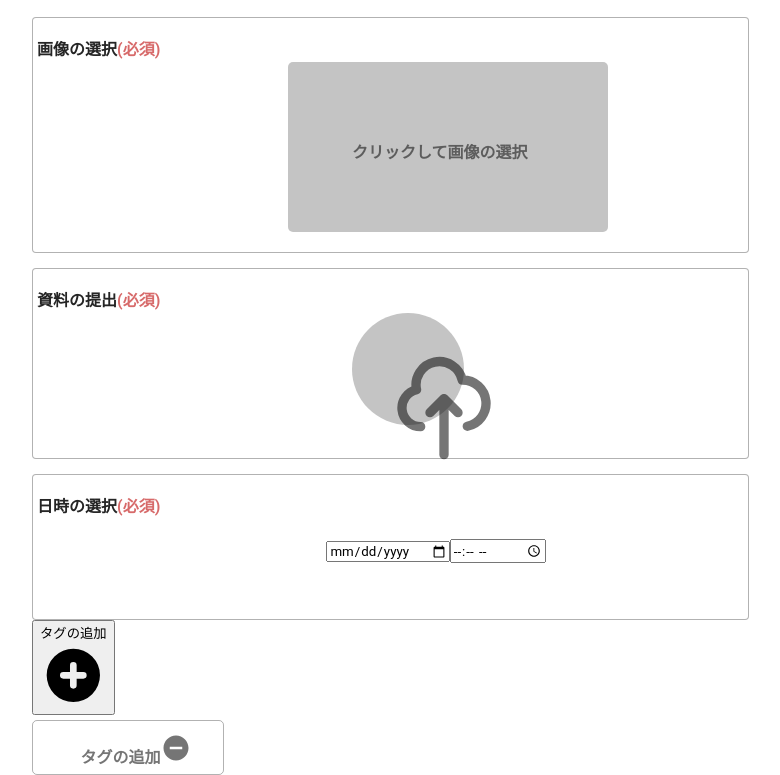
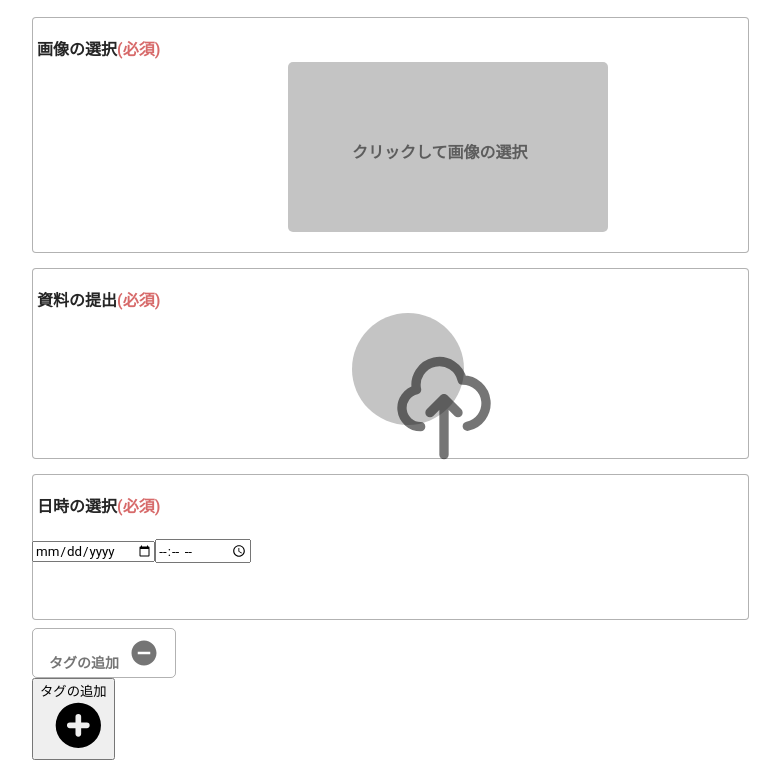
Before and after one commit to SystemEngineeringTeam/HackU-2021-vol3, a Next.js app in the folder front/: page /event in a window 1280 px wide. Shown: the part 564-1339 px from the top of the page, without its empty margins (224-1004 px from the left). Built offline with nearby package versions, Linux system fonts and the light colour scheme; no server answers.

Commit message:
微調整

```diff
--- a/front/components/EventRegistration.tsx
+++ b/front/components/EventRegistration.tsx
@@ -81,16 +81,7 @@ const EventRegistration = () => {
                     </label>
                 </div>
                 <Tags />
-                <div>
-                    <div className="tag">
-                        <div className="">
-                            <div className="tag_text">
-                                タグの追加
-                                <svg xmlns="http://www.w3.org/2000/svg" className="tag_svg" width="30" height="30" fill="currentColor" viewBox="0 0 24 24"><path d="M12 2C6.486 2 2 6.486 2 12s4.486 10 10 10 10-4.486 10-10S17.514 2 12 2zm5 11H7v-2h10v2z" /></svg>
-                            </div>
-                        </div>
-                    </div>
-                </div>
+
             </div>
         </>
     );
--- a/front/components/Tags.tsx
+++ b/front/components/Tags.tsx
@@ -9,12 +9,23 @@ export default function Tags() {
     }
     const [tag, setTag] = useState('')
     return (
+        <>
+            <div className="flex justify-start">
+                <div>
+                    <div className="tag">
+                        <div className="tag_text">
+                            タグの追加
+                            <svg xmlns="http://www.w3.org/2000/svg" className=" tag_svg" width="30" height="30" fill="currentColor" viewBox="0 0 24 24"><path d="M12 2C6.486 2 2 6.486 2 12s4.486 10 10 10 10-4.486 10-10S17.514 2 12 2zm5 11H7v-2h10v2z" /></svg>
+                        </div>
+                    </div>
+                </div>
                 <div className="mt-2 text-left">
                     <Menu as="div" className="inline-block relative text-left">
                         <div>
-                    <Menu.Button className="inline-flex justify-center py-2 px-4 pt-4 w-full text-sm font-bold text-gray-500 bg-white rounded-md border border-slate-900 border-opacity-40 focus:outline-none focus-visible:ring-2 focus-visible:ring-white focus-visible:ring-opacity-100">
+                            <Menu.Button className="inline-flex justify-center py-2 px-4 pt-3 w-full text-sm font-bold text-gray-500 bg-white rounded-md border border-slate-900 border-opacity-40 focus:outline-none focus-visible:ring-2 focus-visible:ring-white focus-visible:ring-opacity-100">
+                                <div className='pt-1'>
                                     タグの追加
-
+                                </div>
                                 <svg xmlns="http://www.w3.org/2000/svg" className="-mt-2 ml-2 w-8 h-8 tag_svg" viewBox="0 0 20 20" fill="currentColor">
                                     <path fillRule="evenodd" d="M10 18a8 8 0 100-16 8 8 0 000 16zm1-11a1 1 0 10-2 0v2H7a1 1 0 100 2h2v2a1 1 0 102 0v-2h2a1 1 0 100-2h-2V7z" clipRule="evenodd" />
                                 </svg>
@@ -273,5 +284,8 @@ export default function Tags() {
                         </Transition>
                     </Menu>
                 </div>
+            </div>
+
+        </>
     )
 }
--- a/front/styles/event.css
+++ b/front/styles/event.css
@@ -325,29 +325,29 @@
 .datetime_input {
     position: absolute;
     margin-top: 80px;
-    margin-left: 23%;
 }
 
 .tag {
-    margin-top: 5px;
-    position: absolute;
+
+    margin-top: 8px;
     border: 1px solid rgba(0, 0, 0, .3);
     border-radius: 5px;
-    width: 12em;
-    height: 55px;
+    width: 9em;
+    height: 50px;
 }
 
 .tag_text {
-    position: absolute;
-    left: 25%;
-    top: 23%;
+    margin-left: 16px;
+    font-size: 14px;
     font-weight: bold;
     color: rgb(25, 25, 25, 0.6);
-    display: inline;
+    margin-top: 12px;
 }
 
 .tag_svg {
-    display: inline;
+    display: inline-block;
+    margin-left: 10px;
+    margin-top: -3px;
 }
 
 
```
Lines whose indentation alone changed are shown as unchanged.
